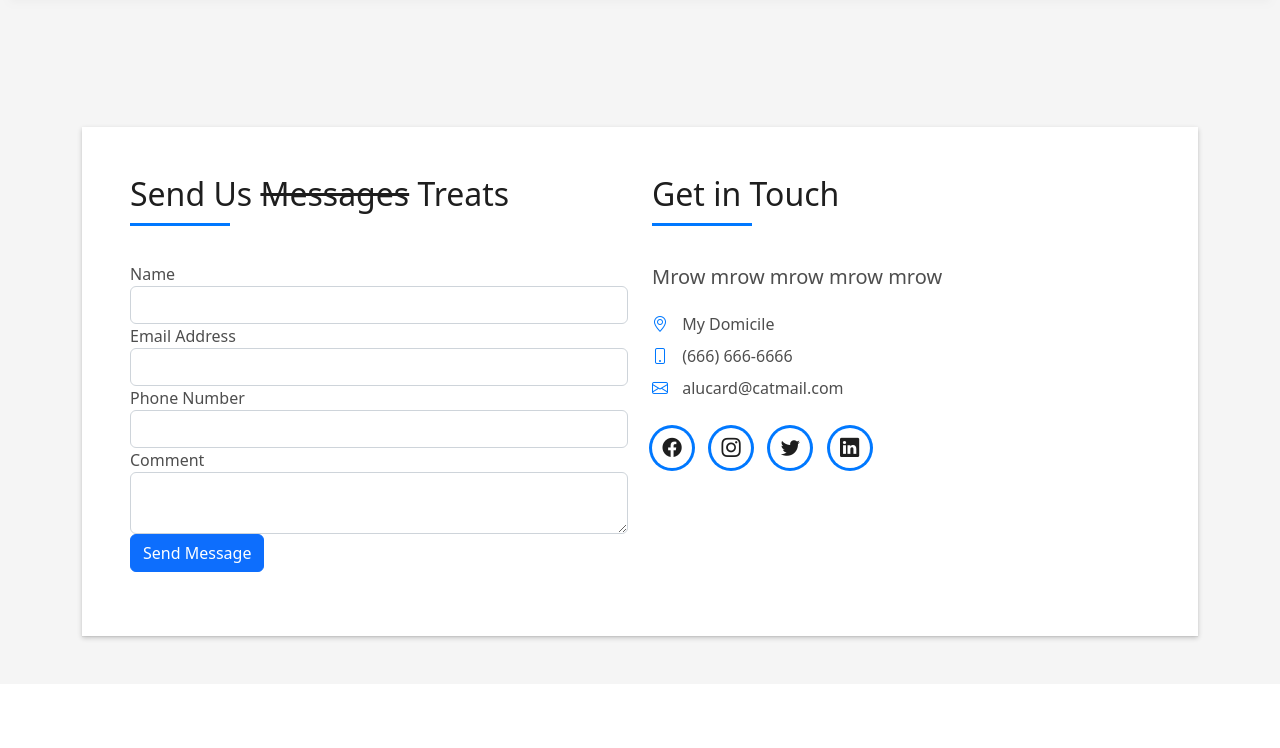
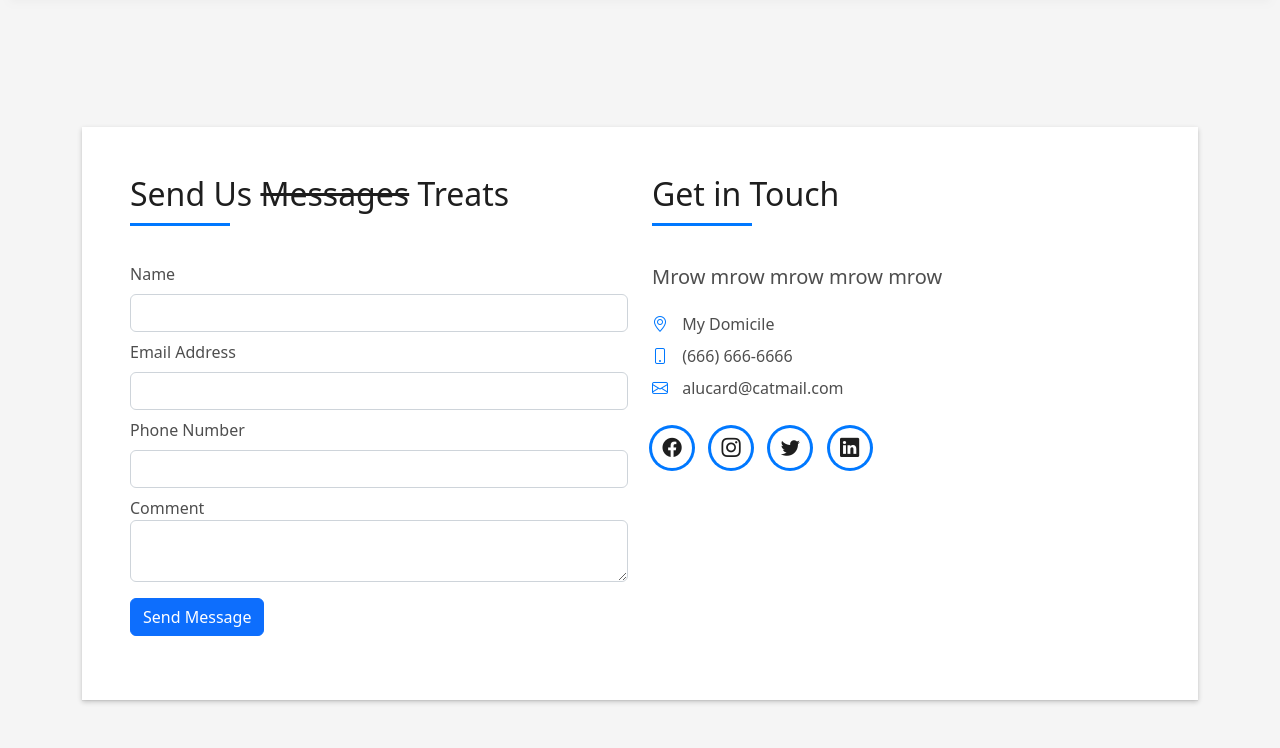
Before and after one commit to musser004/Alucard_website, a Flask app: page / in a window 1280 px wide. Shown: the part 4206-4954 px from the top of the page. Before the commit the page ends 4848 px from the top, so only its background shows below. Run offline with Flask 3, Linux system fonts and the light colour scheme; some libraries are stand-ins or nearby versions.

Commit message:
Updating contact form aesthetics (Part 1)
Cleaning up contact form CSS to present much more cleanly (Part 1)

```diff
--- a/static/css/style.css
+++ b/static/css/style.css
@@ -1461,3 +1461,34 @@
 footer .credits a {
   color: #fff;
 }
+
+/*--------------------------------------------------------------
+# Contact Form
+--------------------------------------------------------------*/
+#Contact_Form {
+    font-weight: bold;
+}
+
+#submit {
+    margin-top: 1rem;
+}
+
+#name {
+    margin: 0.5rem 0 0.5rem;
+}
+
+#email {
+    margin: 0.5rem 0 0.5rem;
+}
+
+#phone {
+    margin: 0.5rem 0 0.5rem;
+}
+
+#cke_message {
+    margin: 0.5rem 0 0.5rem;
+}
+
+.help-block {
+    color: red;
+}
```
Also changed, not shown: static/vendor/bootstrap/css/bootstrap.css.
